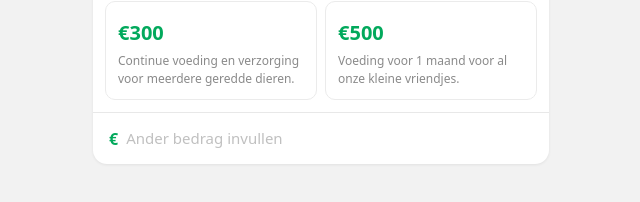
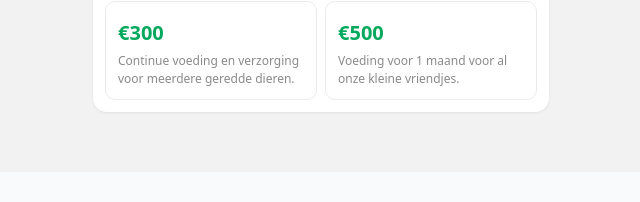
Before and after one commit to davizinhsysjsj/donate-estrutura-us, a SvelteKit app: page /donate in a window 1280 px wide. Shown: the part 836-1038 px from the top of the page, without its empty margins (319-959 px from the left). After the commit the page ends 1008 px from the top, so only its background shows below. Built offline with nearby package versions, Linux system fonts and the light colour scheme.

Commit message:
feat(donate): remove campo de valor personalizado

```diff
--- a/src/routes/donate/+page.svelte
+++ b/src/routes/donate/+page.svelte
@@ -56,8 +56,6 @@
 
   // UI state
   let selectedAmount  = $state<number | null>(null);
-  let customValue     = $state('');
-  let showCustomOk    = $state(false);
   let popupOpen       = $state(false);
   let donating        = $state(false);
   let amountError     = $state(false);
@@ -74,27 +72,6 @@
 
   function selectAmount(amount: number) {
     selectedAmount = amount;
-    customValue    = '';
-    showCustomOk   = false;
-    amountError    = false;
-    openPopup();
-  }
-
-  function onCustomInput(e: Event) {
-    const v = parseFloat((e.target as HTMLInputElement).value);
-    customValue  = (e.target as HTMLInputElement).value;
-    showCustomOk = v >= 1;
-    if (v >= 1) selectedAmount = v;
-  }
-
-  function onCustomEnter(e: KeyboardEvent) {
-    if (e.key === 'Enter') openCustomPopup();
-  }
-
-  function openCustomPopup() {
-    const v = parseFloat(customValue);
-    if (!v || v < 1) { amountError = true; return; }
-    selectedAmount = v;
     amountError    = false;
     openPopup();
   }
@@ -229,26 +206,8 @@
       {/each}
     </div>
 
-    <!-- Custom amount -->
-    <div class="dn-custom-row">
-      <span class="dn-custom-icon">€</span>
-      <input
-        type="number"
-        class="dn-custom-input"
-        placeholder="Ander bedrag invullen"
-        min="1"
-        step="1"
-        value={customValue}
-        oninput={onCustomInput}
-        onkeydown={onCustomEnter}
-      />
-      {#if showCustomOk}
-        <button class="dn-custom-ok" onclick={openCustomPopup}>OK</button>
-      {/if}
-    </div>
-
     {#if amountError}
-      <div class="dn-err">Selecteer of voer een geldig bedrag in.</div>
+      <div class="dn-err">Selecteer een bedrag.</div>
     {/if}
 
   </div>
@@ -464,41 +423,6 @@
     line-height: 1.45;
   }
 
-  /* ── Custom input ── */
-  .dn-custom-row {
-    display: flex;
-    align-items: center;
-    padding: 0 16px;
-    height: 52px;
-    gap: 8px;
-    border-top: 1px solid #e8e8e8;
-  }
-  .dn-custom-icon {
-    color: #02a95c;
-    font-size: 1rem;
-    font-weight: 600;
-  }
-  .dn-custom-input {
-    flex: 1;
-    border: none;
-    outline: none;
-    font-size: 0.9375rem;
-    font-family: inherit;
-    color: #111;
-    background: transparent;
-  }
-  .dn-custom-input::placeholder { color: #c0c0c0; }
-  .dn-custom-ok {
-    background: #02a95c;
-    color: #fff;
-    border: none;
-    border-radius: 999px;
-    padding: 6px 16px;
-    font-size: 0.875rem;
-    font-weight: 600;
-    font-family: inherit;
-    cursor: pointer;
-  }
   .dn-err {
     font-size: 0.8125rem;
     color: #e40014;
```
